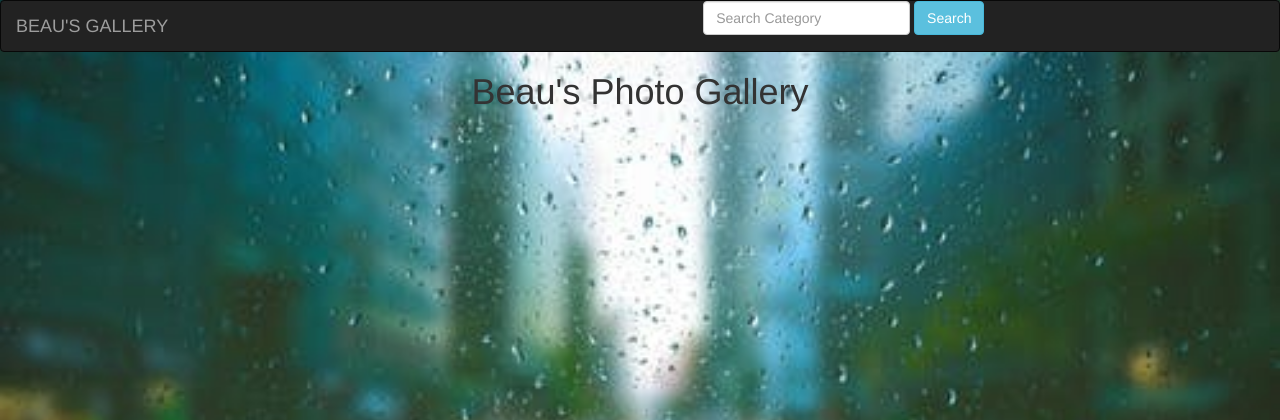
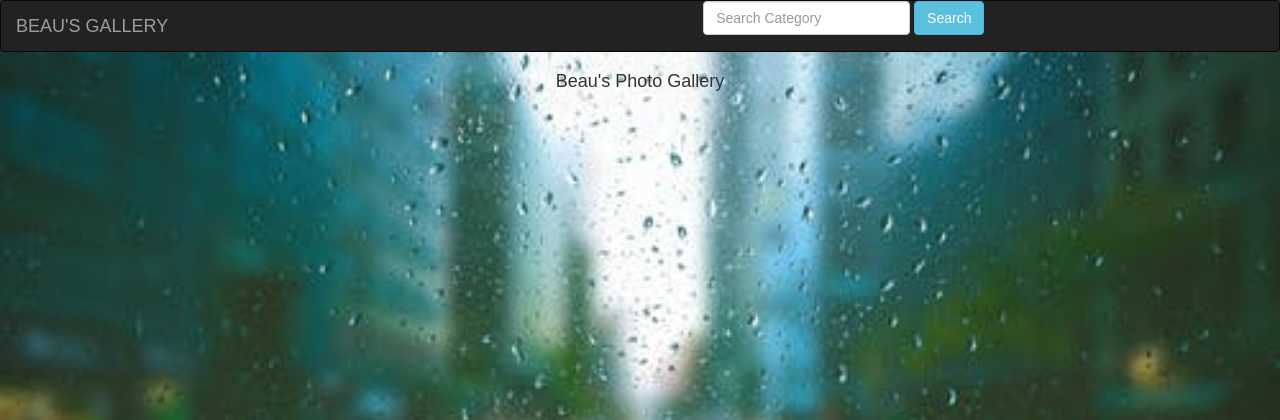
Before and after one commit to estherndichu/django1, a Django app: template gallery/templates/photos/base.html in a window 1280 px wide. Shown: the top 420 px of the page. Run offline with Django 3.2, Linux system fonts and the light colour scheme; the template is opened without the code that fills it, so the values that code supplies are empty; some libraries are stand-ins or nearby versions.

Commit message:
font style

```diff
--- a/static/css/styles.css
+++ b/static/css/styles.css
@@ -4,8 +4,13 @@ body{
     background-repeat: no-repeat;
     background-attachment: fixed;
     background-size: cover;
+    font-family: Arial, Helvetica, sans-serif;
 }
 
 .card{
     flex-wrap: no-wrap;
 }
+
+h1{
+    font-size: large;
+}
```
